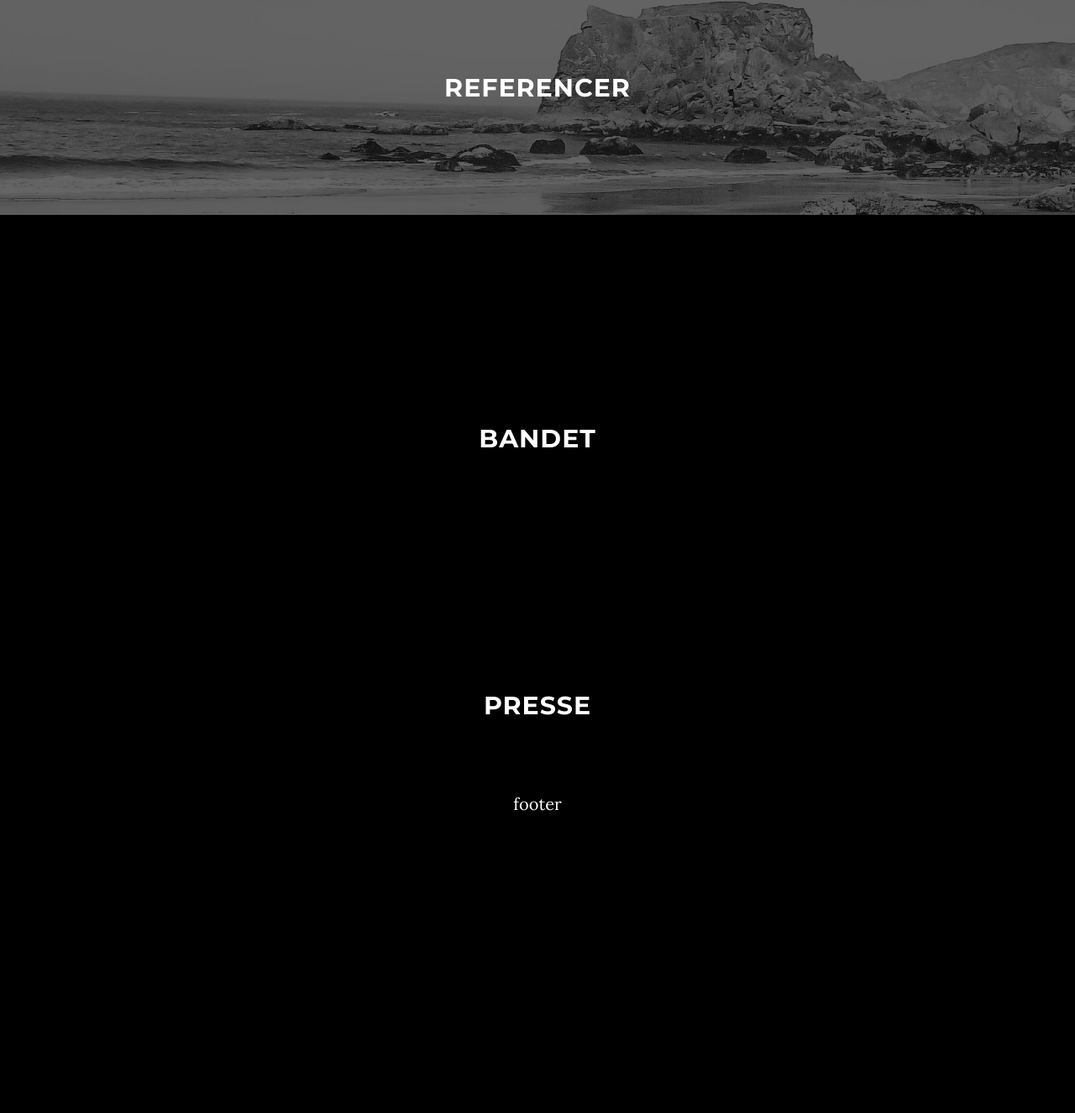
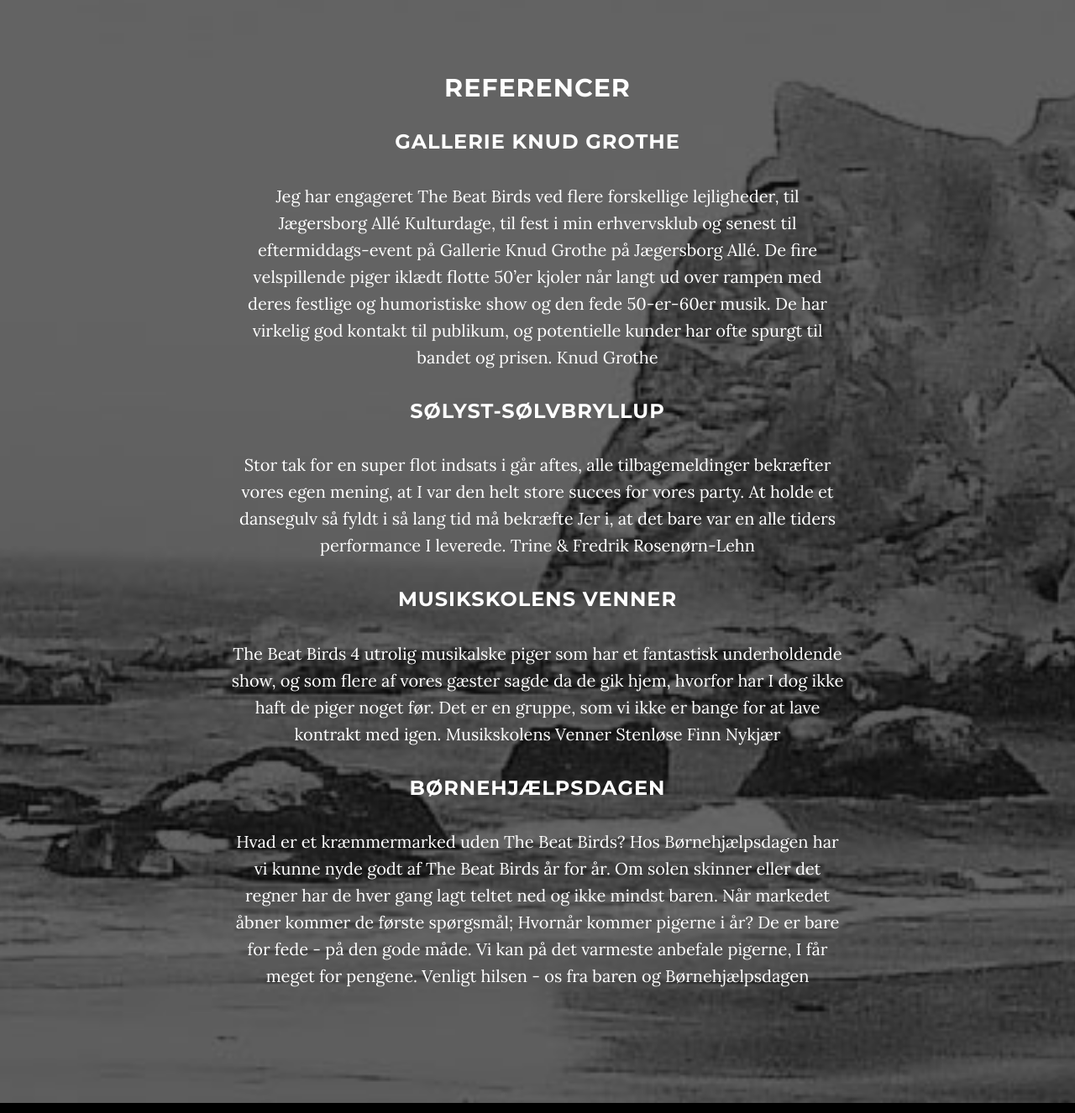
Before and after one commit to madsfreek/beatbirds, a website: page index.html in a window 1280 px wide. Shown: the part 1974-3300 px from the top of the page at 84% size. Before the commit the page ends 2998 px from the top, so only its background shows below. Drawn offline with nearby package versions, Linux system fonts and the light colour scheme.

Commit message:
added refs.

```diff
--- a/index.html
+++ b/index.html
@@ -136,6 +136,22 @@
             <div class="container">
                 <div class="col-lg-8 col-lg-offset-2">
                 <h2>Referencer</h2>
+<h3>Gallerie Knud Grothe</h3>
+<p>
+Jeg har engageret The Beat Birds ved flere forskellige lejligheder, til Jægersborg Allé Kulturdage, til fest i min erhvervsklub og senest til eftermiddags-event på Gallerie Knud Grothe på Jægersborg Allé. De fire velspillende piger iklædt flotte 50’er kjoler når langt ud over rampen med deres festlige og humoristiske show og den fede 50-er-60er musik. De har virkelig god kontakt til publikum, og potentielle kunder har ofte spurgt til bandet og prisen. Knud Grothe
+</p>
+<h3>Sølyst-Sølvbryllup</h3>
+<p>
+Stor tak for en super flot indsats i går aftes, alle tilbagemeldinger bekræfter vores egen mening, at I var den helt store succes for vores party. At holde et dansegulv så fyldt i så lang tid må bekræfte Jer i, at det bare var en alle tiders performance I leverede. Trine & Fredrik Rosenørn-Lehn
+</p>
+<h3>Musikskolens Venner</h3>
+<p>
+The Beat Birds 4 utrolig musikalske piger som har et fantastisk underholdende show, og som flere af vores gæster sagde da de gik hjem, hvorfor har I dog ikke haft de piger noget før. Det er en gruppe, som vi ikke er bange for at lave kontrakt med igen. Musikskolens Venner Stenløse Finn Nykjær
+</p>
+<h3>Børnehjælpsdagen</h3>
+<p>
+Hvad er et kræmmermarked uden The Beat Birds? Hos Børnehjælpsdagen har vi kunne nyde godt af The Beat Birds år for år. Om solen skinner eller det regner har de hver gang lagt teltet ned og ikke mindst baren. Når markedet åbner kommer de første spørgsmål; Hvornår kommer pigerne i år? De er bare for fede - på den gode måde. Vi kan på det varmeste anbefale pigerne, I får meget for pengene. Venligt hilsen - os fra baren og Børnehjælpsdagen
+</p>
                 </div>
             </div>
         </div>
```
